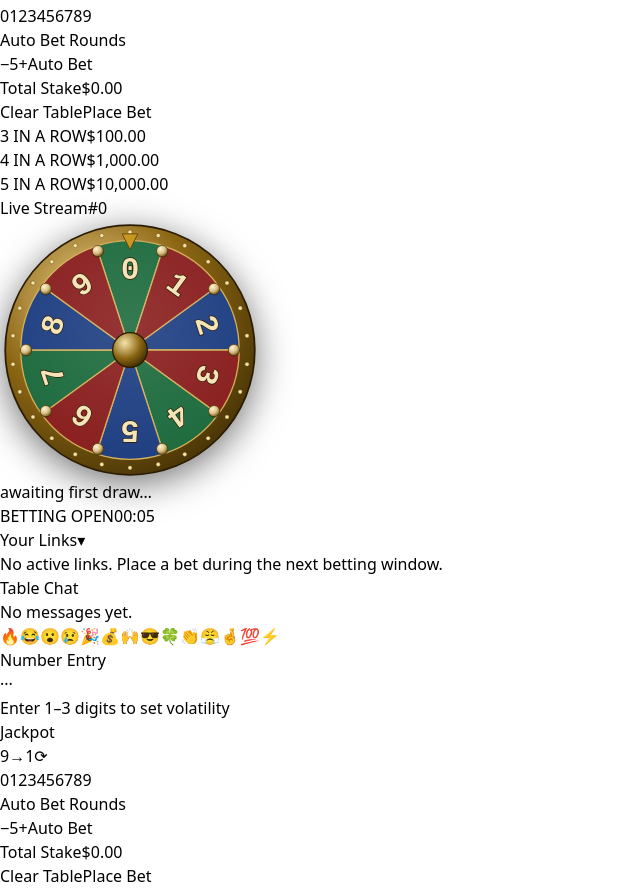
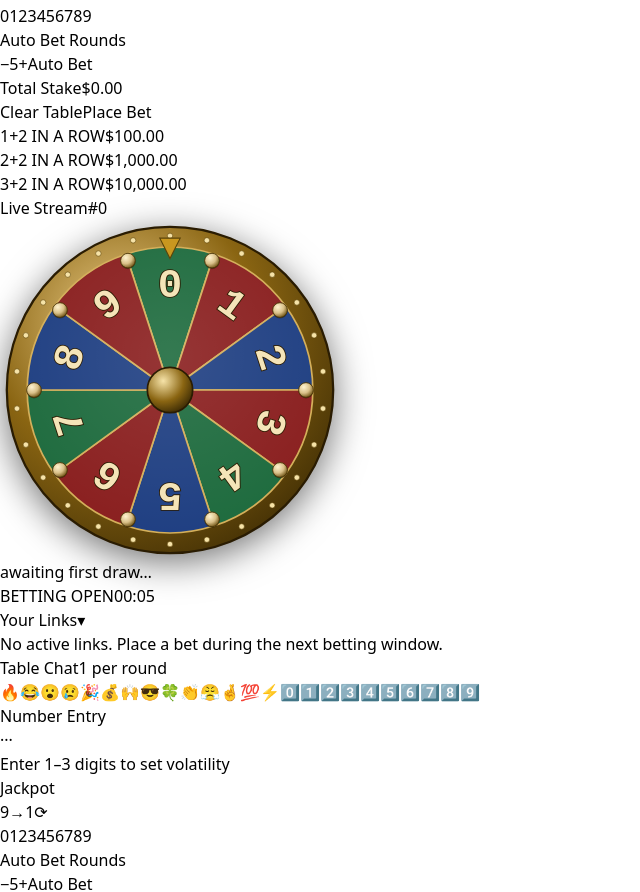
Before and after one commit to milerdo/chains, a React (Vite) app: page / in a window 1280 px wide. Shown: the part 262-1154 px from the top of the page, without its empty margins (0-640 px from the left). Built offline with nearby package versions, Linux system fonts and the light colour scheme.

Commit message:
small improvements

```diff
--- a/src/components/EmojiChat.tsx
+++ b/src/components/EmojiChat.tsx
@@ -1,32 +1,54 @@
-// ============================================================================
-// CHAINS — EmojiChat
-// Lightweight, whitelist-only "table talk". Purely local UI state — no
-// persistence, no backend, no simulated players, no animation. Tapping an
-// approved emoji appends it to a short rolling strip; once full, the oldest
-// entry is silently dropped as a new one comes in.
-// ============================================================================
+import { useEffect, useRef, useState } from 'react';
+import { useGame } from '../hooks/useGame';
+import { playUiClick } from '../utils/audio';
+import type { GamePhase } from '../game/types';
 
-import { useState } from 'react';
-import { playUiClick } from '../utils/audio';
+const APPROVED_EMOJIS = [
+  '🔥', '😂', '😮', '😢', '🎉', '💰', '🙌', '😎', '🍀', '👏', '😤', '🤞', '💯', '⚡',
+  '0️⃣', '1️⃣', '2️⃣', '3️⃣', '4️⃣', '5️⃣', '6️⃣', '7️⃣', '8️⃣', '9️⃣',
+];
 
-const APPROVED_EMOJIS = ['🔥', '😂', '😮', '😢', '🎉', '💰', '🙌', '😎', '🍀', '👏', '😤', '🤞', '💯', '⚡'];
+const GRID_COLS = 7;
+const GRID_SIZE = GRID_COLS * 3; // 21, no scroll
+const STORAGE_KEY = 'chains-table-chat';
 
-const MAX_VISIBLE_MESSAGES = 6;
-
-interface ChatMessage {
-  id: number;
-  emoji: string;
+function loadStoredCells(): string[] {
+  try {
+    const raw = window.localStorage.getItem(STORAGE_KEY);
+    const parsed = raw ? JSON.parse(raw) : [];
+    return Array.isArray(parsed) ? parsed.slice(0, GRID_SIZE) : [];
+  } catch {
+    return [];
+  }
 }
 
-let messageIdCounter = 0;
+export function EmojiChat() {
+  const { phase } = useGame();
+  const [cells, setCells] = useState<string[]>(() => loadStoredCells());
+  const [sentThisRound, setSentThisRound] = useState(false);
+  const prevPhaseRef = useRef<GamePhase>(phase);
 
-export function EmojiChat() {
-  const [messages, setMessages] = useState<ChatMessage[]>([]);
+  useEffect(() => {
+    if (phase === 'BETTING_OPEN' && prevPhaseRef.current !== 'BETTING_OPEN') {
+      setSentThisRound(false);
+    }
+    prevPhaseRef.current = phase;
+  }, [phase]);
+
+  useEffect(() => {
+    try {
+      window.localStorage.setItem(STORAGE_KEY, JSON.stringify(cells));
+    } catch {
+      // best-effort — ignore storage failures (private mode, quota, etc.)
+    }
+  }, [cells]);
 
   function sendEmoji(emoji: string) {
+    if (sentThisRound) return;
     playUiClick();
-    messageIdCounter += 1;
-    setMessages((prev) => [...prev, { id: messageIdCounter, emoji }].slice(-MAX_VISIBLE_MESSAGES));
+    setSentThisRound(true);
+    // Fills like a snake until full, then starts over from cell 0.
+    setCells((prev) => (prev.length >= GRID_SIZE ? [emoji] : [...prev, emoji]));
   }
 
   return (
@@ -34,28 +56,28 @@ export function EmojiChat() {
       aria-label="Table chat"
       className="flex flex-col rounded-3xl border border-white/[0.07] bg-gradient-to-b from-white/[0.035] to-transparent p-5 backdrop-blur-sm sm:p-6"
     >
-      <span className="font-mono text-[10px] uppercase tracking-[0.4em] text-white/40">Table Chat</span>
-
-      <div className="mt-3 flex min-h-[2.5rem] flex-wrap items-center gap-1.5">
-        {messages.length === 0 ? (
-          <span className="font-mono text-[11px] text-white/25">No messages yet.</span>
-        ) : (
-          messages.map((msg) => (
-            <span key={msg.id} className="flex h-8 w-8 items-center justify-center rounded-lg bg-white/[0.04] text-lg">
-              {msg.emoji}
-            </span>
-          ))
-        )}
+      <div className="flex items-center justify-between">
+        <span className="font-mono text-[10px] uppercase tracking-[0.4em] text-white/40">Table Chat</span>
+        <span className="font-mono text-[10px] text-white/30">{sentThisRound ? 'sent this round' : '1 per round'}</span>
       </div>
 
-      <div className="mt-3 grid grid-cols-7 gap-1.5">
+      <div className="mt-3 grid gap-1" style={{ gridTemplateColumns: `repeat(${GRID_COLS}, minmax(0, 1fr))` }}>
+        {Array.from({ length: GRID_SIZE }, (_, i) => (
+          <div key={i} className="flex aspect-square items-center justify-center rounded-md bg-white/[0.03] text-sm">
+            {cells[i] ?? ''}
+          </div>
+        ))}
+      </div>
+
+      <div className="mt-3 grid grid-cols-8 gap-1.5">
         {APPROVED_EMOJIS.map((emoji) => (
           <button
             key={emoji}
             type="button"
             onClick={() => sendEmoji(emoji)}
+            disabled={sentThisRound}
             aria-label={`Send ${emoji}`}
-            className="flex h-9 w-9 items-center justify-center rounded-lg border border-white/10 bg-white/[0.03] text-base transition hover:border-[#eab308]/50 hover:bg-[#eab308]/10 active:scale-95"
+            className="flex h-8 w-8 items-center justify-center rounded-lg border border-white/10 bg-white/[0.03] text-sm transition hover:border-[#eab308]/50 hover:bg-[#eab308]/10 active:scale-95 disabled:cursor-not-allowed disabled:opacity-30"
           >
             {emoji}
           </button>
--- a/src/components/HelpModal.tsx
+++ b/src/components/HelpModal.tsx
@@ -54,9 +54,9 @@ export function HelpModal({ isOpen, onClose }: HelpModalProps) {
         <div className="mt-6 flex flex-col gap-6 text-sm leading-relaxed text-white/70">
           <Section title="The shared live stream">
             <p>
-              One continuous stream of digits (0–9) drives every ticket at the table. Every player watches the
-              exact same draws — but your own ticket only starts counting from the first draw after your bet
-              is placed, so two tickets can be at completely different points in their own sequence at once.
+              One continuous stream of digits (0–9) drives every link at the table. Every player watches the
+              exact same draws — but your own link only starts counting from the first draw after your bet
+              is placed, so two links can be at completely different points in their own sequence at once.
             </p>
           </Section>
 
@@ -73,14 +73,14 @@ export function HelpModal({ isOpen, onClose }: HelpModalProps) {
               </li>
             </ul>
             <p className="mt-2">
-              Each tier you select is its own independent $1 ticket — play any combination of LOW, MEDIUM, and
+              Each tier you select is its own independent $1 link — play any combination of LOW, MEDIUM, and
               HIGH in the same round, from $1 up to $3.
             </p>
           </Section>
 
-          <Section title="One miss ends the ticket">
+          <Section title="One miss ends the link">
             <p>
-              If a draw doesn't match the next digit you need, the ticket loses immediately. It never waits for
+              If a draw doesn't match the next digit you need, the link loses immediately. It never waits for
               a second chance at that digit, never restarts, and never uses a later draw to catch up.
             </p>
           </Section>
@@ -88,7 +88,7 @@ export function HelpModal({ isOpen, onClose }: HelpModalProps) {
           <Section title="Base win → jackpot qualification">
             <p>
               The instant your full sequence matches, the base payout is credited and locked in permanently —
-              nothing that happens afterward can take it back. Your ticket then enters{' '}
+              nothing that happens afterward can take it back. Your link then enters{' '}
               <span className="font-semibold text-white">Jackpot Qualification</span>: the next two draws are
               checked against your chosen 2-digit jackpot combination. Miss either one and qualification ends,
               but your base payout stays exactly as credited.
@@ -97,7 +97,7 @@ export function HelpModal({ isOpen, onClose }: HelpModalProps) {
 
           <Section title="Worked example">
             <div className="rounded-2xl border border-white/[0.08] bg-white/[0.02] p-4 font-mono text-xs">
-              <p className="text-white/50">Your ticket: HIGH — 4 → 2 → 3 · Jackpot: 7 → 4</p>
+              <p className="text-white/50">Your link: HIGH — 4 → 2 → 3 · Jackpot: 7 → 4</p>
               <div className="mt-3 flex flex-col gap-1.5">
                 <ExampleRow label="Draw 1" value="4" note="✓ matches" tone="win" />
                 <ExampleRow label="Draw 2" value="2" note="✓ matches" tone="win" />
@@ -108,11 +108,11 @@ export function HelpModal({ isOpen, onClose }: HelpModalProps) {
             </div>
           </Section>
 
-          <Section title="MINI · MIDI · GRAND">
+          <Section title="3 · 4 · 5 IN A ROW">
             <p>
-              Each tier feeds a different progressive pool: LOW tickets qualify for MINI, MEDIUM for MIDI, and
-              HIGH for GRAND. Pools grow with every bet placed and reset to their seed value the moment they're
-              won. If more than one ticket qualifies on the exact same draw, the pool splits evenly between
+              Each tier feeds a different progressive pool: LOW links qualify for 3 in a row, MEDIUM for 4 in a row, and
+              HIGH for 5 in a row. Pools grow with every bet placed and reset to their seed value the moment they're
+              won. If more than one link qualifies on the exact same draw, the pool splits evenly between
               them.
             </p>
           </Section>
--- a/src/components/JackpotPanel.tsx
+++ b/src/components/JackpotPanel.tsx
@@ -50,19 +50,19 @@ interface TierMeta {
 
 const TIER_META: Record<JackpotTierName, TierMeta> = {
   MINI: {
-    label: '3 IN A ROW',
+    label: '1+2 IN A ROW',
     accent: 'text-[#fde68a]',
     glow: 'shadow-[0_0_14px_-8px_rgba(234,179,8,0.3)]',
     ring: 'border-[#eab308]/15',
   },
   MIDI: {
-    label: '4 IN A ROW',
+    label: '2+2 IN A ROW',
     accent: 'text-[#fbbf24]',
     glow: 'shadow-[0_0_16px_-6px_rgba(251,191,36,0.32)]',
     ring: 'border-[#eab308]/20',
   },
   GRAND: {
-    label: '5 IN A ROW',
+    label: '3+2 IN A ROW',
     accent: 'text-[#eab308]',
     glow: 'shadow-[0_0_20px_-4px_rgba(234,179,8,0.45)]',
     ring: 'border-[#eab308]/30',
--- a/src/components/Wheel.tsx
+++ b/src/components/Wheel.tsx
@@ -254,7 +254,7 @@ export function Wheel() {
             contains the rotating transform — filters recomputed against
             an animating transform is what caused the center "wobble". */}
         <div style={{ filter: 'drop-shadow(0 8px 18px rgba(0,0,0,0.55))' }}>
-          <svg width={260} height={260} viewBox="0 0 300 300">
+          <svg width={340} height={340} viewBox="0 0 300 300">
             <defs>
               <radialGradient id="frameGrad" cx="35%" cy="30%" r="75%">
                 <stop offset="0%" stopColor="#eecf8a" />
```
